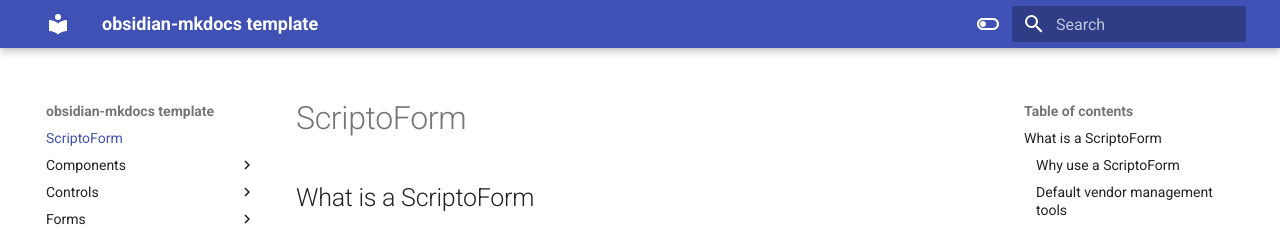
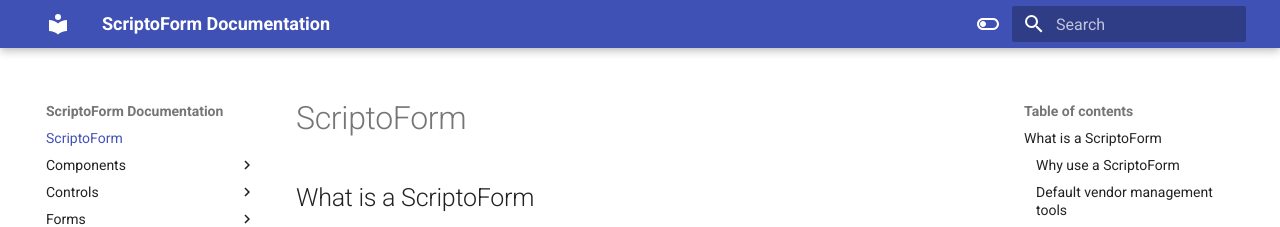
Before and after one commit to Smart-Ace-Designs/ScriptoForm.Docs, an MkDocs documentation site: the page built from docs/index.md, in a window 1280 px wide. Shown: the top 227 px of the page. Built offline with MkDocs 1.6.1 and Material for MkDocs 9.7.7, drawn with Linux system fonts in a browser that asks for light colours.

Commit message:
Update mkdocs.yml
Change site name.

```diff
--- a/mkdocs.yml
+++ b/mkdocs.yml
@@ -1,4 +1,4 @@
-site_name: obsidian-mkdocs template
+site_name: ScriptoForm Documentation
 
 theme:
     name: 'material'
```
